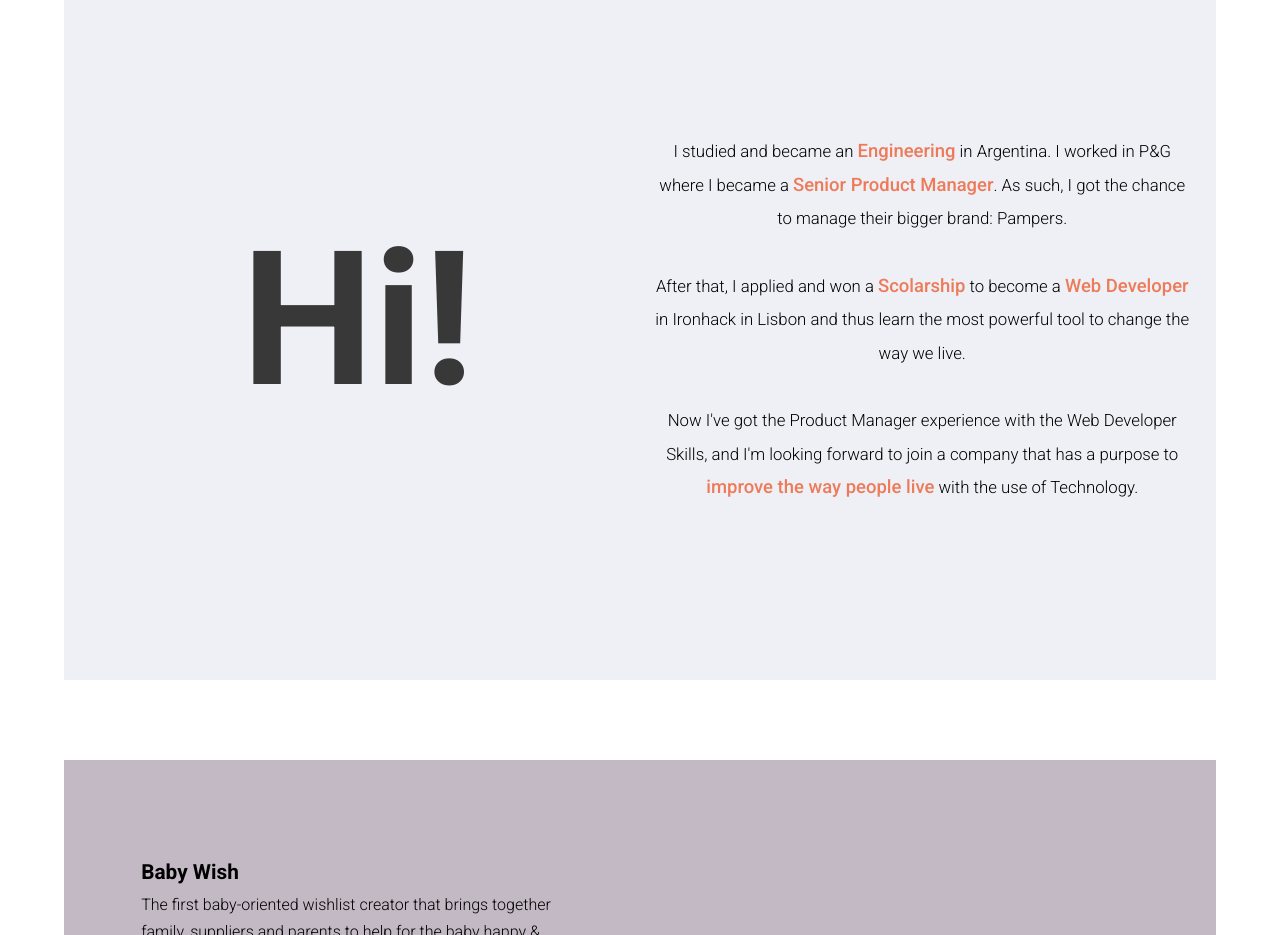
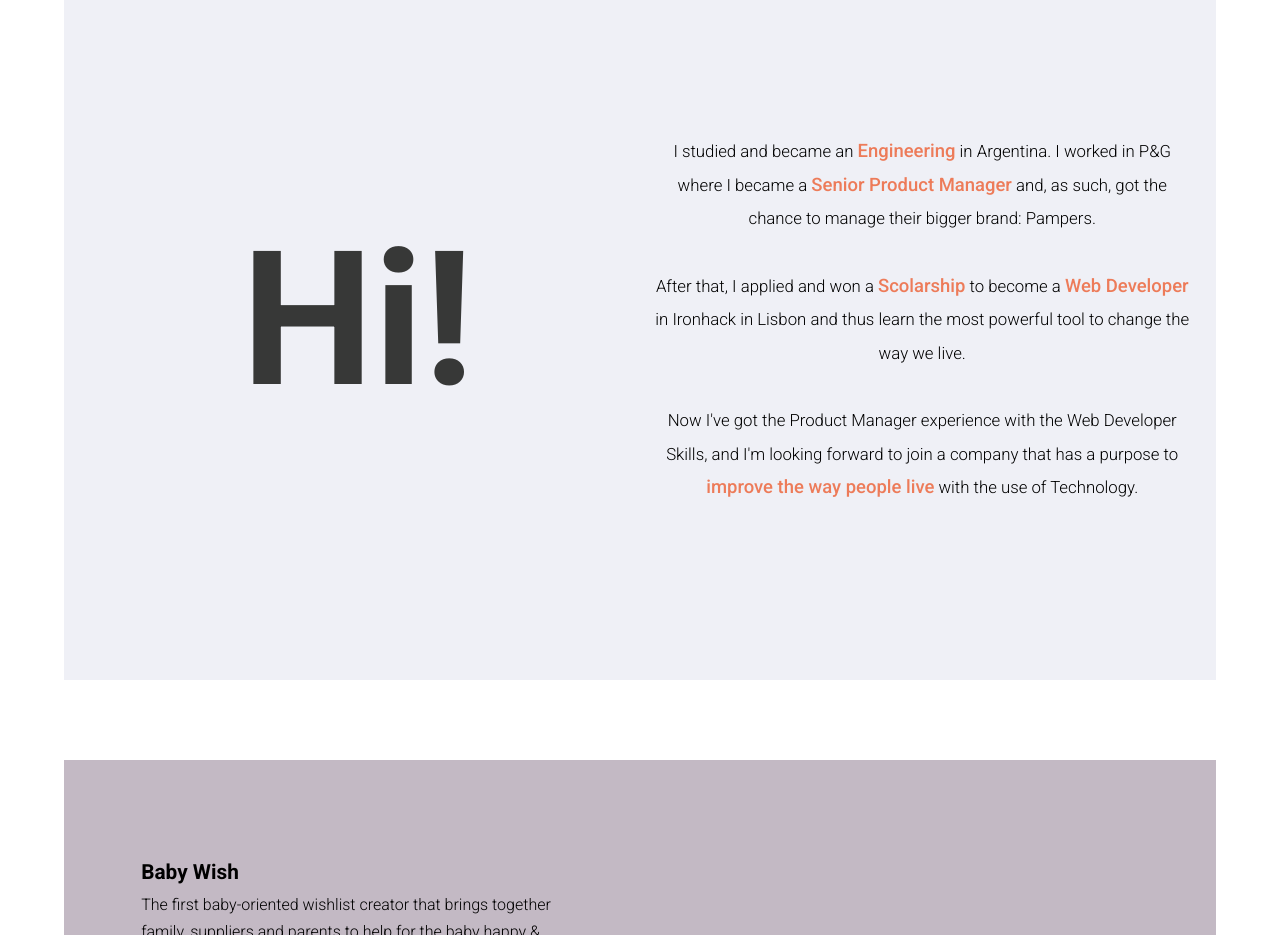
Before and after one commit to SBalaguer/personal-site, a plain HTML site: page index.html in a window 1280 px wide. Shown: the part 880-1815 px from the top of the page. Drawn offline with Linux system fonts and the light colour scheme.

Commit message:
changed about text

```diff
--- a/index.html
+++ b/index.html
@@ -36,8 +36,8 @@
             I studied and became an
             <span class="important-words">Engineering</span>
             in Argentina. I worked in P&G where I became a
-            <span class="important-words">Senior Product Manager</span>. As
-            such, I got the chance to manage their bigger brand: Pampers.
+            <span class="important-words">Senior Product Manager</span> and, as
+            such, got the chance to manage their bigger brand: Pampers.
           </p>
           <br />
           <p>
```
